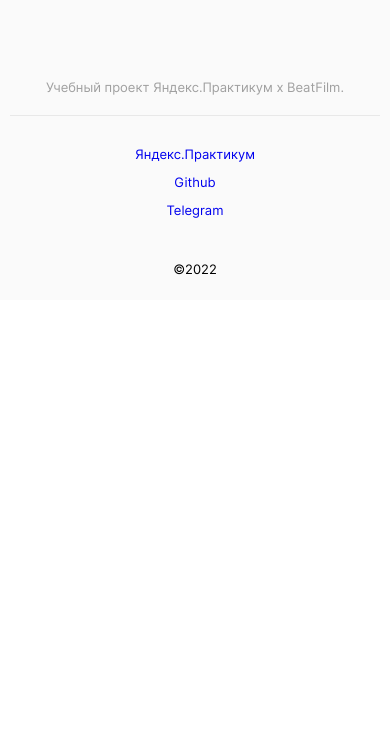
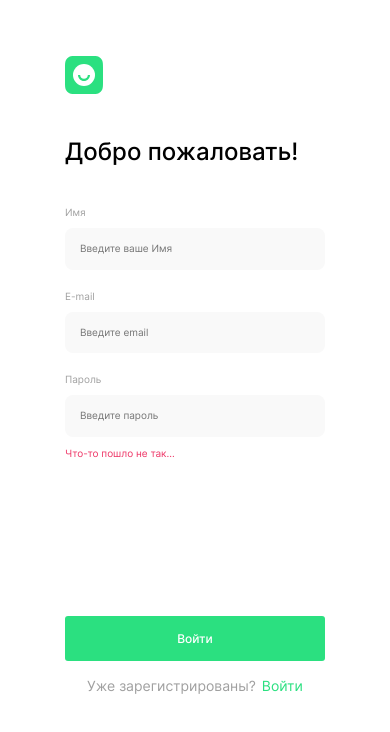
Before and after one commit to NikiforovN/movies-explorer-frontend, a React (Create React App) app: page /signup in a window 390 px wide. Shown: the top 732 px of the page. Built offline with nearby package versions, Linux system fonts and the light colour scheme.

Commit message:
added responsive signIn and signUp

```diff
--- a/src/components/App/App.js
+++ b/src/components/App/App.js
@@ -5,6 +5,8 @@
 import Main from '../Main/Main';
 import Footer from '../Footer/Footer';
 import NotFound from '../NotFound/NotFound';
+import SignUp from '../SignUp/SignUp';
+import SignIn from '../SignIn/SignIn';
 
 function App() {
   return (
@@ -17,6 +19,12 @@
         <Route exact path='/'>
           <Main />
         </Route>
+        <Route exact path='/signup'>
+          <SignUp/>
+        </Route>
+        <Route exact path='/signin'>
+          <SignIn/>
+        </Route>
         <Footer />
       </Switch>
 
--- /dev/null
+++ b/src/components/Form/Form.css
@@ -0,0 +1,66 @@
+.form {
+  display: flex;
+  flex-direction: column;
+  width: 396px;
+}
+
+.form__input-label {
+  display: flex;
+  flex-direction: column;
+  font-weight: 400;
+  font-size: 10px;
+  line-height: 12px;
+  color: #a0a0a0;
+  margin-bottom: 20px;
+}
+
+.form__input-label:last-of-type{
+  margin-bottom: 0;
+}
+
+.form_input-label-title {
+  margin-bottom: 10px;
+}
+
+.form__input {
+  background: #f9f9f9;
+  border-radius: 8px;
+  border: none;
+  padding: 15px;
+}
+
+.form__submit-button {
+  margin: 69px 0 0;
+  padding: 14px 125px;
+  background: #2be080;
+  border-radius: 3px;
+  border: none;
+  font-weight: 500;
+  font-size: 14px;
+  line-height: 17px;
+  text-align: center;
+  color: #ffffff;
+  align-self: center;
+  width: 100%;
+}
+
+.form__input-error {
+  margin: 10px 0 0;
+  font-weight: 400;
+  font-size: 10px;
+  line-height: 12px;
+  color: #ee3465;
+}
+
+@media screen and (max-width: 430px) {
+  .form {
+    width: 260px;
+    align-self: center;
+  }
+  .form__submit-button {
+    margin: 157px 0 0;
+    padding: 15px 68px;
+    font-size: 12px;
+    line-height: 15px;
+  }
+}
--- /dev/null
+++ b/src/components/Form/Form.js
@@ -0,0 +1,71 @@
+import React from 'react'
+import { Route } from 'react-router-dom'
+import './Form.css'
+
+export default function Form() {
+    return (
+        <form className='form' method='get'>
+            <Route exact path='/signup'>
+                <label className='form__input-label'>
+                    <span className='form_input-label-title'>Имя</span>
+                    <input
+                        type='text'
+                        className='form__input'
+                        name='name'
+                        placeholder='Введите ваше Имя'
+                        required
+                    />
+                </label>
+
+                <label className='form__input-label'>
+                    <span className='form_input-label-title'>E-mail</span>
+                    <input
+                        type='email'
+                        className='form__input'
+                        name='email'
+                        placeholder='Введите email'
+                        required
+                    />
+                </label>
+
+                <label className='form__input-label'>
+                    <span className='form_input-label-title'>Пароль</span>
+                    <input
+                        type='password'
+                        className='form__input'
+                        name='password'
+                        placeholder='Введите пароль'
+                        required
+                    />
+                    <span class="form__input-error">Что-то пошло не так...</span>
+                </label>
+            </Route>
+            <Route exact path='/signin'>
+
+                <label className='form__input-label'>
+                    <span className='form_input-label-title'>E-mail</span>
+                    <input
+                        type='email'
+                        className='form__input'
+                        name='email'
+                        placeholder='Введите email'
+                        required
+                    />
+                </label>
+
+                <label className='form__input-label'>
+                    <span className='form_input-label-title'>Пароль</span>
+                    <input
+                        type='password'
+                        className='form__input'
+                        name='password'
+                        placeholder='Введите пароль'
+                        required
+                    />
+                    <span class="form__input-error">Что-то пошло не так...</span>
+                </label>
+            </Route>
+            <button type='submit' className='form__submit-button'>Войти</button>
+        </form>
+    )
+}
--- a/src/components/Header/Header.js
+++ b/src/components/Header/Header.js
@@ -22,7 +22,6 @@
                         </Link>
                     </div>
                 </header>
-
             </Route>
         </Switch>
 
--- /dev/null
+++ b/src/components/SignIn/SignIn.css
@@ -0,0 +1,66 @@
+.signin {
+  padding: 70px 0;
+  display: flex;
+  flex-direction: column;
+  align-items: center;
+}
+.signin__container {
+  display: flex;
+  flex-direction: column;
+}
+
+.signin__logo {
+  max-width: 38px;
+}
+
+.signin__title {
+  margin: 40px 0;
+  font-weight: 500;
+  font-size: 24px;
+  line-height: 29px;
+}
+
+.signin__box {
+  display: flex;
+  align-self: center;
+  align-items: center;
+  margin: 16px 0 0 0;
+}
+
+.signin__text {
+  margin: 0;
+  font-weight: 400;
+  font-size: 14px;
+  line-height: 17px;
+  color: #a0a0a0;
+}
+
+.signin__link {
+  margin-left: 6px;
+  font-weight: 400;
+  font-size: 14px;
+  line-height: 17px;
+  color: #2be080;
+  text-decoration: none;
+}
+.signin__link:visited {
+  color: #2be080;
+}
+
+@media screen and (max-width: 769px) {
+  .signin {
+    padding: 232px 0;
+  }
+}
+
+@media screen and (max-width: 430px) {
+  .signin {
+    padding: 56px 0 30px;
+  }
+  .signin__logo {
+    align-self: center;
+  }
+  .signin__title {
+    align-self: center;
+  }
+}
--- /dev/null
+++ b/src/components/SignIn/SignIn.js
@@ -0,0 +1,25 @@
+import React from 'react'
+import { Link } from 'react-router-dom'
+import Form from '../Form/Form'
+import './SignIn.css'
+import logo from '../../images/header__logo.svg'
+
+export default function SignIn() {
+  return (
+    <div className='signin'>
+      <div className='signin__container'>
+        <Link to='/' className='signin__logo'>
+          <img src={logo} alt='Логотип' />
+        </Link>
+        <h1 className='signin__title'>Рады видеть!</h1>
+        <Form />
+        <div className='signin__box'>
+          <p className='signin__text'>Ещё не зарегистрированы?</p>
+          <Link className='signin__link' to='/signup'>
+            Регистрация
+          </Link>
+        </div>
+      </div>
+    </div>
+  )
+}
--- /dev/null
+++ b/src/components/SignUp/SignUp.css
@@ -0,0 +1,61 @@
+.signup {
+  padding: 70px 0;
+  display: flex;
+  flex-direction: column;
+  align-items: center;
+}
+.signup__container {
+  display: flex;
+  flex-direction: column;
+}
+
+.signup__logo {
+  max-width: 38px;
+}
+
+.signup__title {
+  margin: 40px 0;
+  font-weight: 500;
+  font-size: 24px;
+  line-height: 29px;
+}
+
+.signup__box {
+  display: flex;
+  align-self: center;
+  align-items: center;
+  margin: 16px 0 0 0;
+}
+
+.signup__text {
+  margin: 0;
+  font-weight: 400;
+  font-size: 14px;
+  line-height: 17px;
+  color: #a0a0a0;
+}
+
+.signup__link {
+  margin-left: 6px;
+  font-weight: 400;
+  font-size: 14px;
+  line-height: 17px;
+  color: #2be080;
+  text-decoration: none;
+}
+.signup__link:visited {
+  color: #2be080;
+}
+
+@media screen and (max-width: 769px) {
+  .signup {
+    padding: 232px 0;
+  }
+}
+
+@media screen and (max-width: 430px) {
+  .signup {
+    padding: 56px 0 30px;
+  }
+
+}
--- /dev/null
+++ b/src/components/SignUp/SignUp.js
@@ -0,0 +1,25 @@
+import React from 'react'
+import { Link } from 'react-router-dom'
+import Form from '../Form/Form'
+import './SignUp.css'
+import logo from '../../images/header__logo.svg'
+
+export default function SignUp() {
+    return (
+        <div className='signup'>
+            <div className='signup__container'>
+            <Link to='/' className='signup__logo'>
+            <img src={logo} alt='Логотип' />
+            </Link>
+            <h1 className='signup__title'>Добро пожаловать!</h1>
+            <Form />
+            <div className='signup__box'>
+                <p className='signup__text'>Уже зарегистрированы?</p>
+                <Link className='signup__link' to='/signin'>
+                    Войти
+                </Link>
+            </div>
+            </div>
+        </div>
+    )
+}
```
